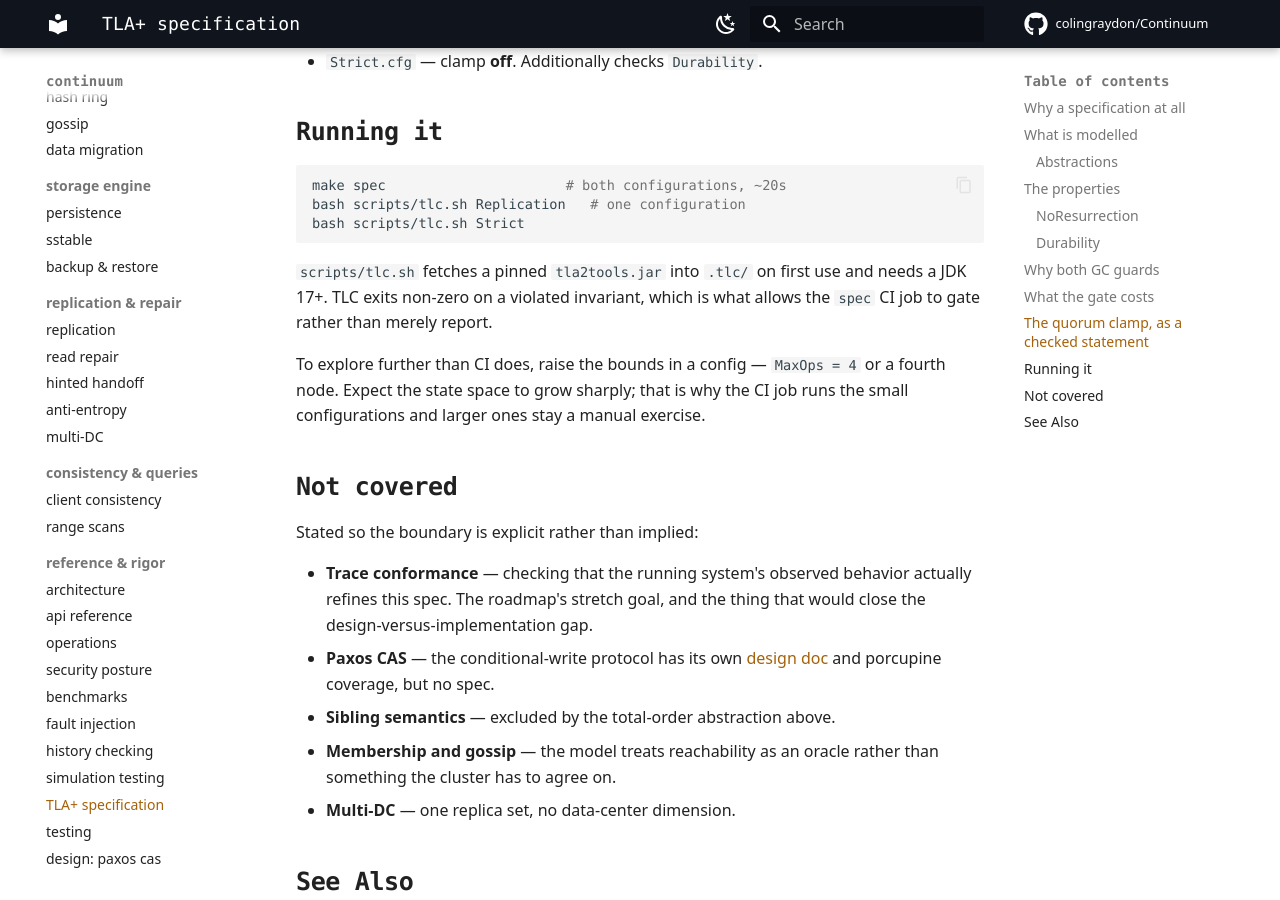
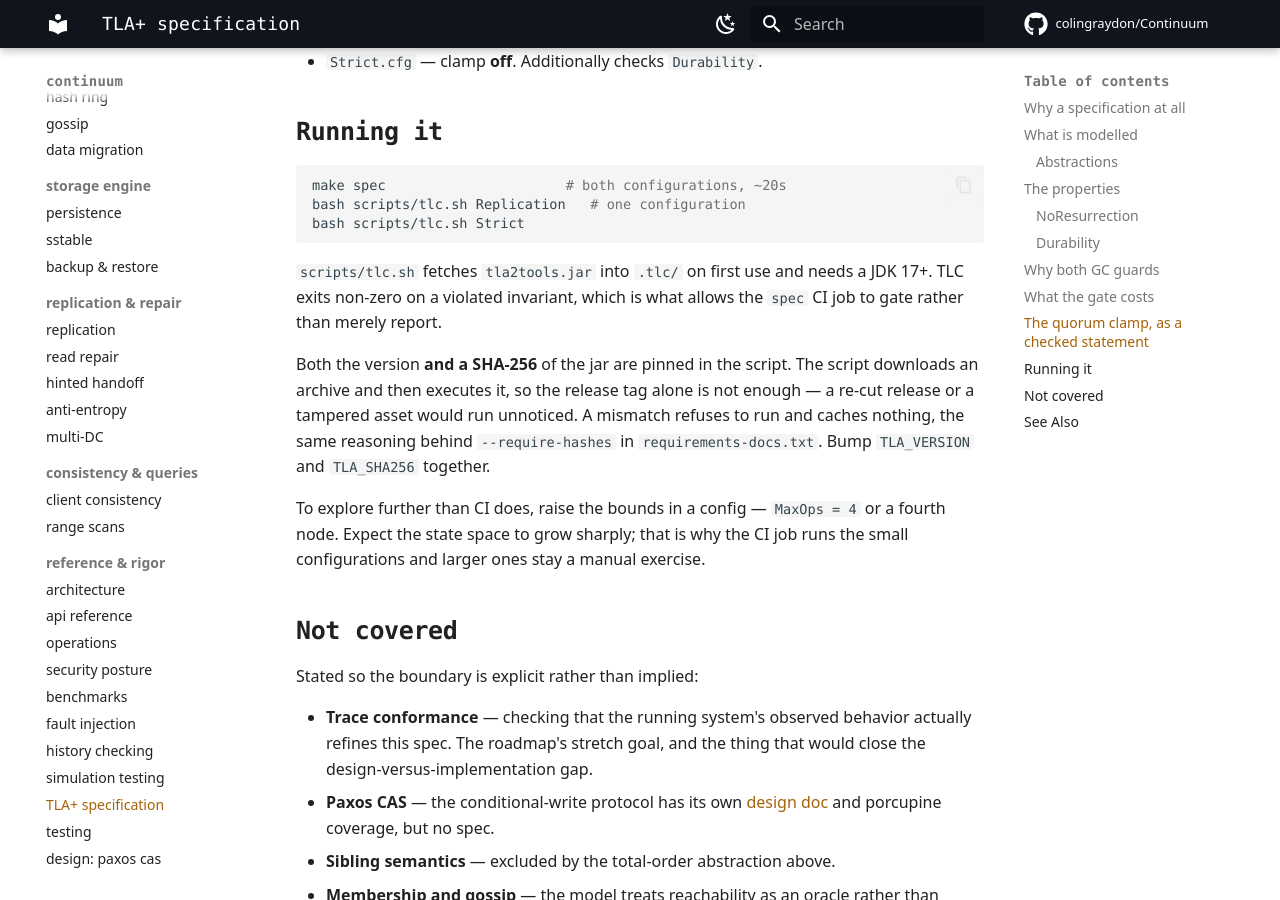
Before and after one commit to colingraydon/Continuum, an MkDocs documentation site: the page built from docs/tla-spec.md, in a window 1280 px wide and 900 px high, scrolled down 4012 px. Built offline with MkDocs 1.6.1 and Material for MkDocs 9.7.7, drawn with Linux system fonts in a browser that asks for light colours; comment, search, counter and statistics services are not loaded.

Commit message:
fix: pin and verify the tla2tools jar
Sonar flagged shell:S6506 on the download: curl -L follows redirects, so
without a protocol restriction a redirect chain could walk the transport down
to plaintext - while fetching a jar the script then executes.

--proto '=https' closes that, but the real guarantee is a pinned SHA-256
checked before the jar is cached or run, matching how requirements-docs.txt
hash-locks the docs toolchain. A mismatch refuses to run and caches nothing.

````diff
--- a/docs/tla-spec.md
+++ b/docs/tla-spec.md
@@ -170,9 +170,16 @@ bash scripts/tlc.sh Replication   # one configuration
 bash scripts/tlc.sh Strict
 ```
 
-`scripts/tlc.sh` fetches a pinned `tla2tools.jar` into `.tlc/` on first use and
-needs a JDK 17+. TLC exits non-zero on a violated invariant, which is what
-allows the `spec` CI job to gate rather than merely report.
+`scripts/tlc.sh` fetches `tla2tools.jar` into `.tlc/` on first use and needs a
+JDK 17+. TLC exits non-zero on a violated invariant, which is what allows the
+`spec` CI job to gate rather than merely report.
+
+Both the version **and a SHA-256** of the jar are pinned in the script. The
+script downloads an archive and then executes it, so the release tag alone is
+not enough — a re-cut release or a tampered asset would run unnoticed. A
+mismatch refuses to run and caches nothing, the same reasoning behind
+`--require-hashes` in `requirements-docs.txt`. Bump `TLA_VERSION` and
+`TLA_SHA256` together.
 
 To explore further than CI does, raise the bounds in a config — `MaxOps = 4` or
 a fourth node. Expect the state space to grow sharply; that is why the CI job
````
Also changed, not shown: 1 other file.
